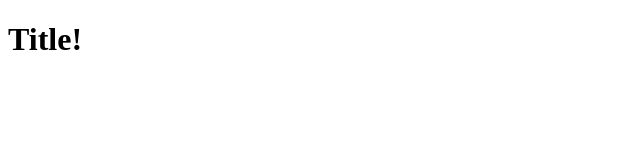
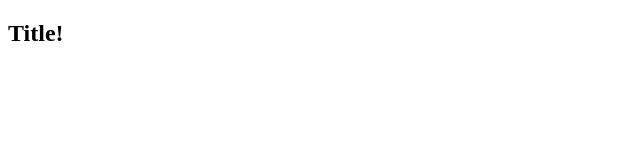
Before and after one commit to TarasTeterka/JS-Advanced, a plain HTML site: page index.html in a window 1280 px wide. Shown: the full height of the page, 0-640 px from the left. Drawn offline with Linux system fonts and the light colour scheme.

Commit message:
Update index.html

```diff
--- a/index.html
+++ b/index.html
@@ -6,6 +6,6 @@
     <title>Document</title>
 </head>
 <body>
-    <h1>Title!</h1>
+    <h2>Title!</h2>
 </body>
 </html>
```
